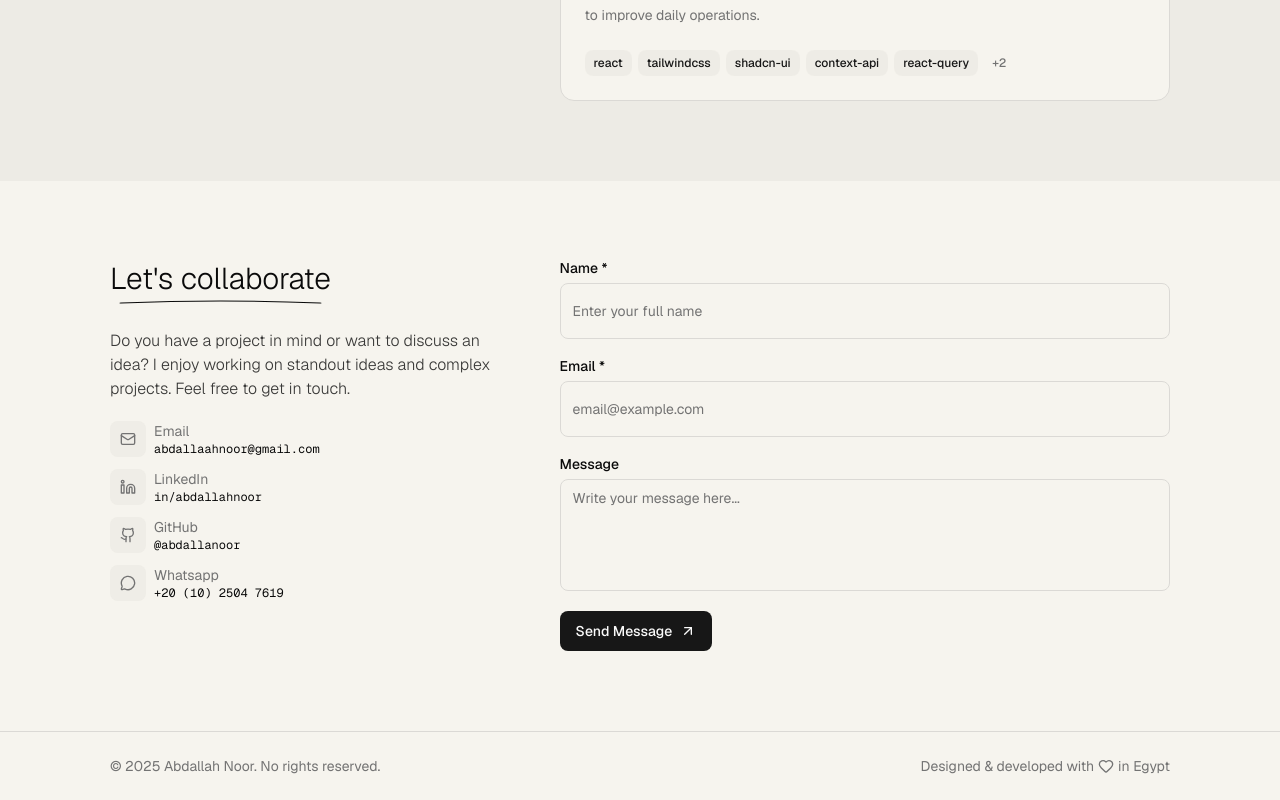
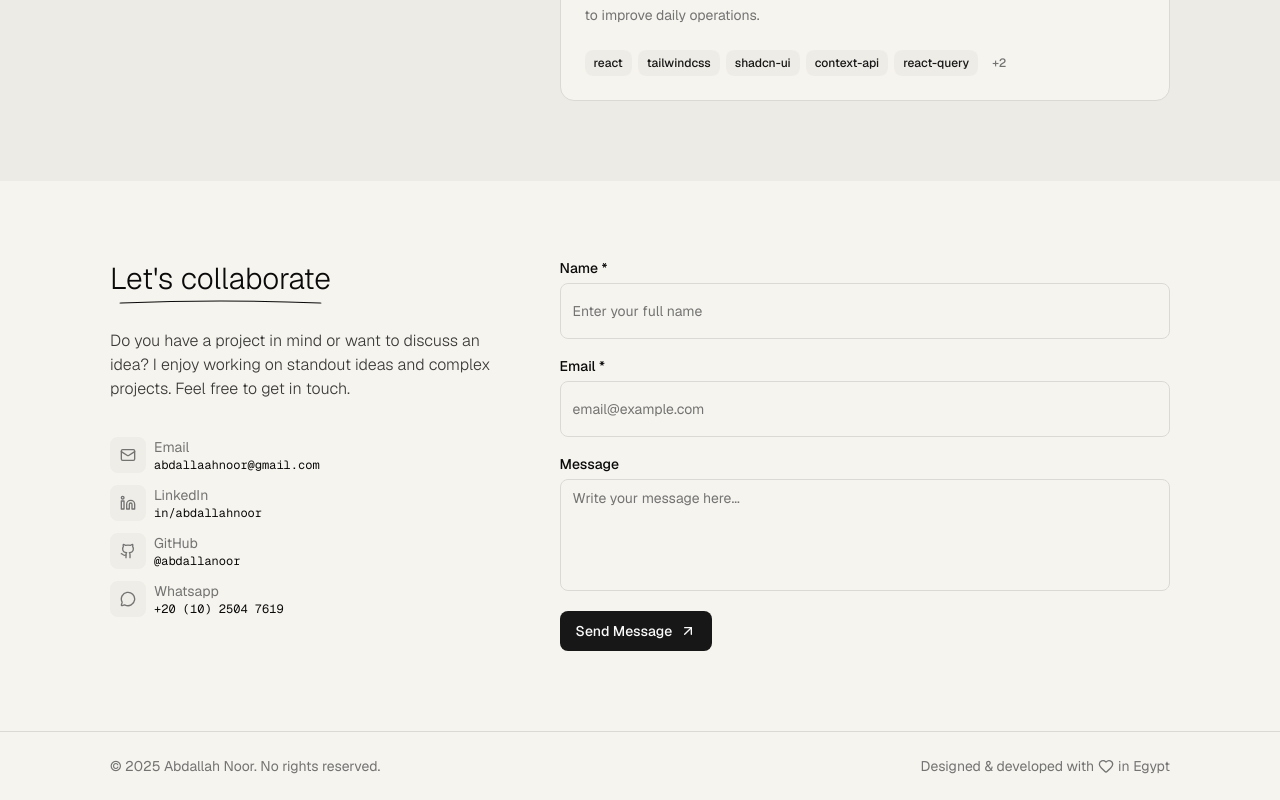
Before and after one commit to abdallanoor/portfolio, a Next.js app: page /en in a window 1280 px wide. Shown: the part 2448-3248 px from the top of the page. Built offline with nearby package versions, Linux system fonts and the light colour scheme.

Commit message:
fix: adjust margin for ContactLinks for improved layout

```diff
--- a/components/home/contact.tsx
+++ b/components/home/contact.tsx
@@ -10,7 +10,7 @@ export default function Contact() {
       <div className="section container">
         <div className="md:col-span-2">
           <SectionHeader title={t("title")} description={t("description")} />
-          <div className="mt-4">
+          <div className="mt-8 mb-2">
             <ContactLinks />
           </div>
         </div>
```
